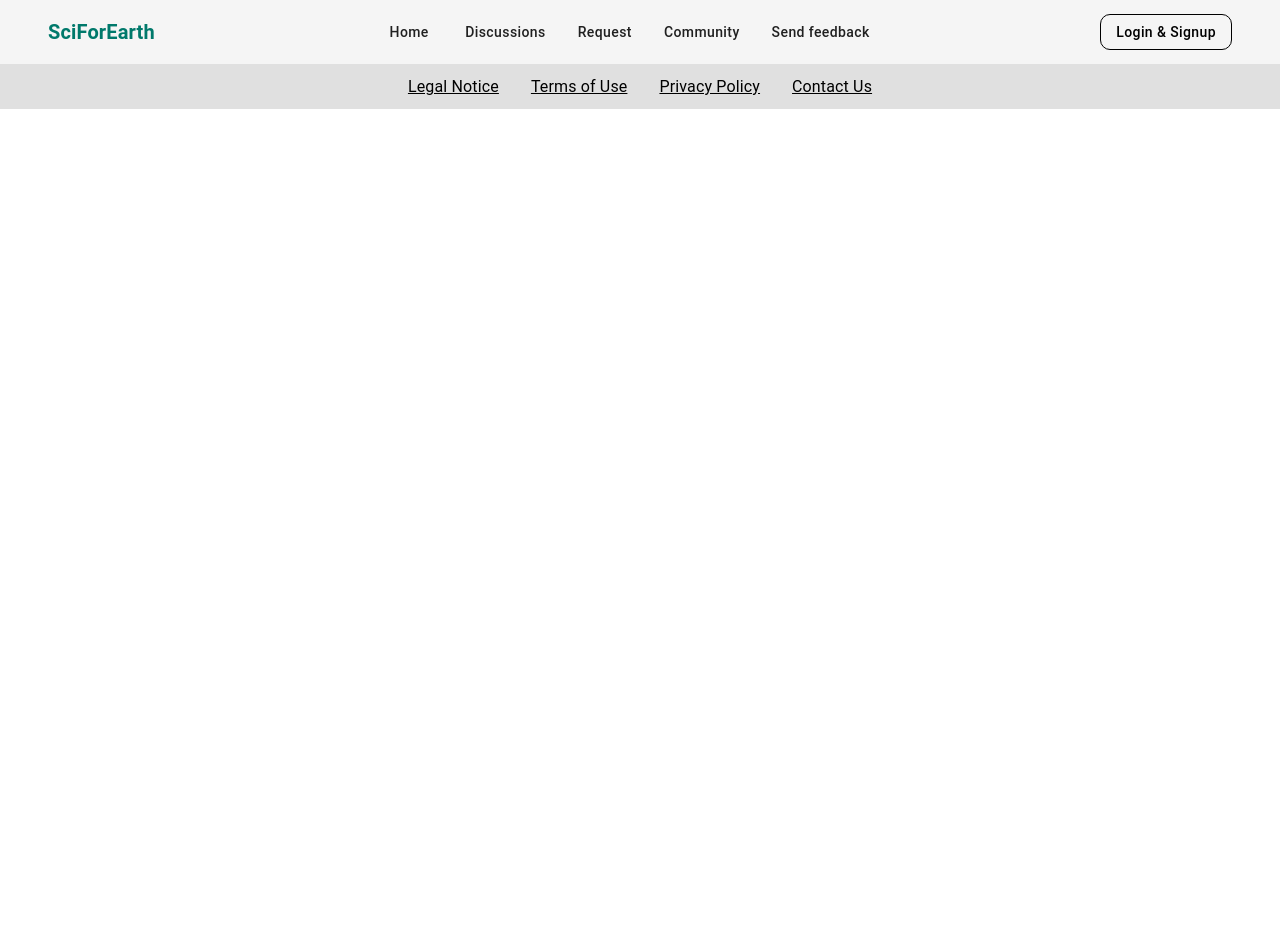
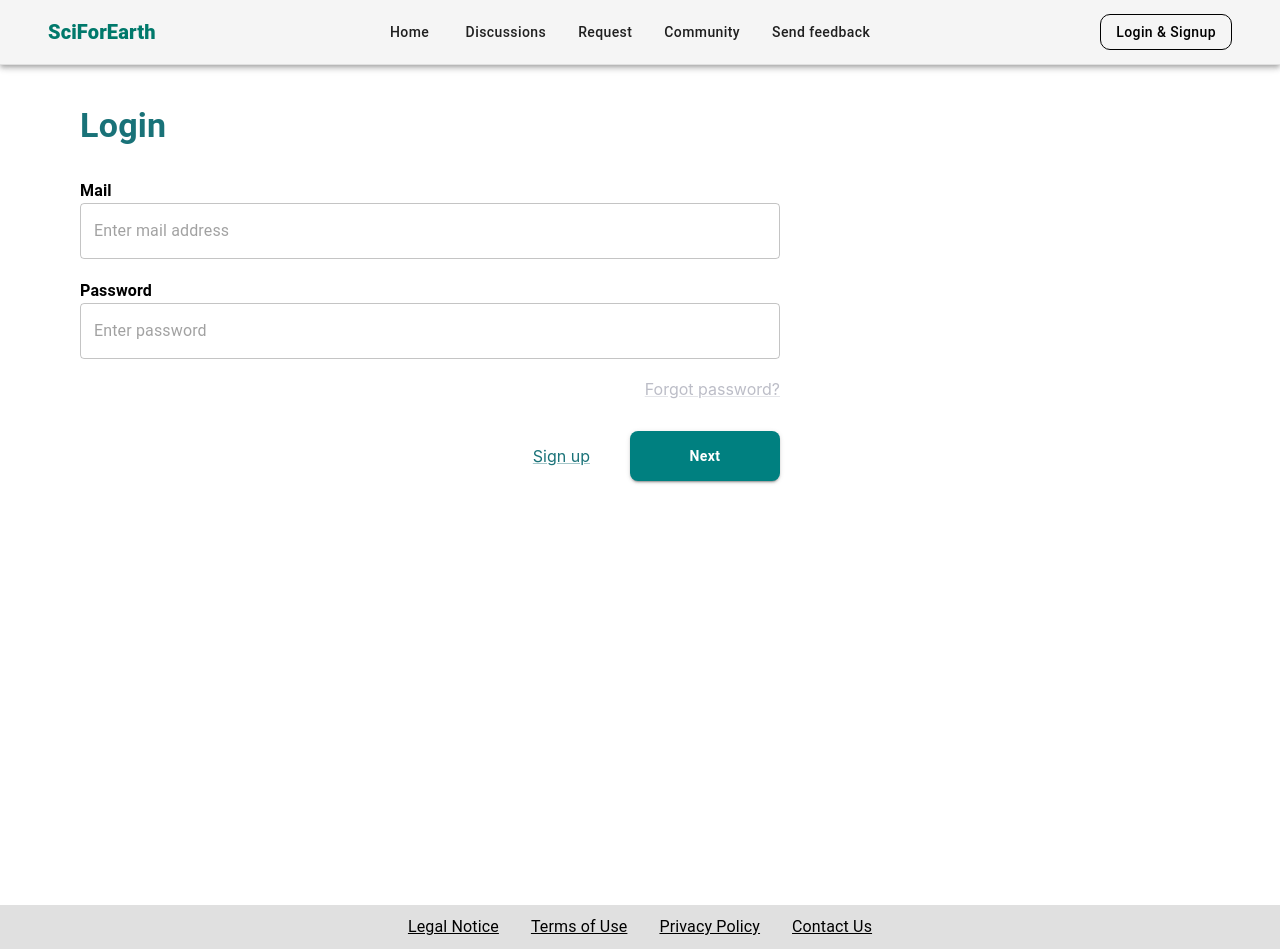
Before and after one commit to Road2genius/SciBlue, a React (Vite) app in the folder web/: page /login in a window 1280 px wide. Before the commit the page ends 800 px from the top, so only its background shows below. Built offline with nearby package versions, Linux system fonts and the light colour scheme.

Commit message:
fix: landing page typo and add login

```diff
--- a/web/src/App.tsx
+++ b/web/src/App.tsx
@@ -13,7 +13,11 @@ const Footer: React.LazyExoticComponent<React.FC<{}>> = lazy(
   () => import("./components/LandingPage/Footer/Footer")
 );
 const Home: React.LazyExoticComponent<React.FC<{}>> = lazy(
-  () => import("./components/LandingPage/Home")
+  () => import("./pages/Home")
+);
+
+const Login: React.LazyExoticComponent<React.FC<{}>> = lazy(
+  () => import("./pages/Login")
 );
 
 const MainLayout = (): JSX.Element => <Outlet />;
@@ -26,6 +30,7 @@ const App: React.FC = () => {
         <Routes>
           <Route path="/" element={<MainLayout />} />
           <Route index element={<Home />} />
+          <Route path="/login" element={<Login />} />
         </Routes>
       </Suspense>
       <Footer />
--- a/web/src/components/LandingPage/Collaboration/Collaboration.tsx
+++ b/web/src/components/LandingPage/Collaboration/Collaboration.tsx
@@ -4,7 +4,7 @@ import map from "../../../assets/images/map.svg";
 
 const Collaboration: React.FC = () => {
   return (
-    <Box p={5}>
+    <Box my={10}>
       <Container maxWidth="xl" sx={{ mt: 4 }}>
         <Grid container spacing={4} alignItems="center">
           <Grid item xs={12} md={6} display="flex" flexDirection="column">
@@ -14,15 +14,16 @@ const Collaboration: React.FC = () => {
 
             <Typography variant="body1" paragraph>
               Here you can browse all the collaboration requests and discussions
-              posted in SciForEarth by various players in the environmental
-              field, such as other public research laboratories, NGO or other
-              public organizations.
+              posted in <br />
+              SciForEarth by various players in the environmental field, such as
+              other public
+              <br /> research laboratories, NGO or other public organizations.
             </Typography>
 
             <Typography variant="body1" paragraph>
               Find yourself the scientific project that motivates you to jump
-              in, or help other by taking part to open discussions and answering
-              questions.
+              in, or help other by
+              <br /> taking part to open discussions and answering questions.
             </Typography>
 
             <Box display="flex" justifyContent="center" mt={4}>
--- a/web/src/components/LandingPage/Explications/Explications.tsx
+++ b/web/src/components/LandingPage/Explications/Explications.tsx
@@ -7,7 +7,7 @@ const Explications: React.FC = () => {
 
   return (
     <Box className={classes.root}>
-      <Container maxWidth="xl">
+      <Container maxWidth="xl" sx={{ marginY: "40px" }}>
         <Grid container spacing={4}>
           <Grid
             item
@@ -48,8 +48,8 @@ const Explications: React.FC = () => {
                 paragraph
               >
                 You are a researcher and need to find a NGO or a private actor
-                to apply to a specific grant for projects linked to climate
-                change?
+                to apply to a specific grant for projects linked to <br />
+                climate change?
               </Typography>
 
               <Typography
@@ -59,7 +59,8 @@ const Explications: React.FC = () => {
                 paragraph
               >
                 You are an NGO and need an explanation about a scientific method
-                used to measure the decline of the bee population?
+                used to measure the decline of the bee <br />
+                population?
               </Typography>
 
               <Typography
@@ -69,7 +70,8 @@ const Explications: React.FC = () => {
                 mb={3}
               >
                 You are a researcher and need to find quickly a collaborator
-                with a specific skill that can conduct a one-time experiment?
+                with a specific skill that can conduct a one-time <br />
+                experiment?
               </Typography>
 
               <Typography
@@ -162,8 +164,8 @@ const Explications: React.FC = () => {
                 paragraph
               >
                 Your laboratory has a specific murine model or you are a flow
-                cytometry expert and are willing to be advised when a need is
-                posted?
+                cytometry expert and are willing to be
+                <br /> advised when a need is posted?
               </Typography>
 
               <Typography
--- a/web/src/components/LandingPage/Header/Header.tsx
+++ b/web/src/components/LandingPage/Header/Header.tsx
@@ -7,7 +7,7 @@ const Header: React.FC = () => {
   const classes = useStyles();
 
   return (
-    <Box p={2}>
+    <Box my={15}>
       <Container maxWidth="xl" sx={{ mt: 4 }}>
         <Typography
           variant="h3"
@@ -20,7 +20,7 @@ const Header: React.FC = () => {
           Accelerate change through independent scientific collaboration
         </Typography>
 
-        <Grid container spacing={4}>
+        <Grid container>
           <Grid item xs={12} md={6}>
             <Box
               display="flex"
@@ -36,21 +36,25 @@ const Header: React.FC = () => {
 
               <Typography variant="body1" fontWeight={400} paragraph>
                 SciFor Earth facilitates collaboration with independent
-                scientists for projects that respond to environmental crises.
+                scientists for projects
+                <br /> that respond to environmental crisis.
                 <br />
                 <br />
                 NGOs, academic independent researchers, or other actors such as
+                <br />
                 governmental agencies can <strong>ask a question</strong>, start
-                an <strong>open discussion</strong> or submit a{" "}
-                <strong>collaboration request</strong> (for a new project, a
-                single experiment to realize, a partnership for a funding, ...).
+                an <strong>open discussion</strong> or <br />
+                submit a <strong>collaboration request</strong> (for a new
+                project, a single experiment to <br />
+                realize, a partnership for a funding, ...).
                 <br />
                 <br />
                 Anyone with a <strong>
                   validated professional profile
                 </strong>{" "}
-                can respond and be advised when a relevant collaboration
-                request, discussion or question is submitted.
+                can respond and be advised
+                <br /> when a relevant collaboration request, discussion or
+                question is submitted.
               </Typography>
             </Box>
           </Grid>
--- a/web/src/components/LandingPage/Home.tsx
+++ /dev/null
@@ -1,18 +0,0 @@
-import React from "react";
-import About from "./About/About";
-import Collaboration from "./Collaboration/Collaboration";
-import Explications from "./Explications/Explications";
-import Header from "./Header/Header";
-
-const Home: React.FC = () => {
-  return (
-    <>
-      <Header />
-      <Explications />
-      <Collaboration />
-      <About />
-    </>
-  );
-};
-
-export default Home;
--- a/web/src/components/Navbar/Navbar.tsx
+++ b/web/src/components/Navbar/Navbar.tsx
@@ -14,15 +14,17 @@ import {
   Typography,
 } from "@mui/material";
 import React, { useState } from "react";
+import { NavigateFunction, useNavigate } from "react-router-dom";
 
 const Navbar: React.FC = () => {
   const [drawerOpen, setDrawerOpen] = useState(false);
+  const navigate: NavigateFunction = useNavigate();
 
   const buttons: {
     name: string;
     onClick: () => void;
   }[] = [
-    { name: "Home", onClick: () => console.log("Home") },
+    { name: "Home", onClick: () => navigate("/") },
     { name: "Discussions", onClick: () => console.log("Discussions") },
     { name: "Request", onClick: () => console.log("Request") },
     { name: "Community", onClick: () => console.log("Community") },
@@ -84,7 +86,9 @@ const Navbar: React.FC = () => {
         <Toolbar>
           <Typography
             variant="h6"
-            sx={{ flexGrow: 1, color: "#00796b", fontWeight: "bold" }}
+            fontWeight={800}
+            sx={{ flexGrow: 1, color: "#00796b", cursor: "pointer" }}
+            onClick={() => navigate("/")}
           >
             SciForEarth
           </Typography>
@@ -116,6 +120,7 @@ const Navbar: React.FC = () => {
                 color: "#fff",
               },
             }}
+            onClick={() => navigate("/login")}
           >
             Login & Signup
           </Button>
--- /dev/null
+++ b/web/src/pages/Home.tsx
@@ -0,0 +1,18 @@
+import React from "react";
+import About from "../components/LandingPage/About/About";
+import Collaboration from "../components/LandingPage/Collaboration/Collaboration";
+import Explications from "../components/LandingPage/Explications/Explications";
+import Header from "../components/LandingPage/Header/Header";
+
+const Home: React.FC = () => {
+  return (
+    <>
+      <Header />
+      <Explications />
+      <Collaboration />
+      <About />
+    </>
+  );
+};
+
+export default Home;
--- /dev/null
+++ b/web/src/pages/Login.tsx
@@ -0,0 +1,78 @@
+import { Box, Button, Link, TextField, Typography } from "@mui/material";
+import { makeStyles } from "@mui/styles";
+import React from "react";
+
+const LoginPage: React.FC = () => {
+  const classes = useStyles();
+
+  return (
+    <Box className={classes.root}>
+      <Typography variant="h4" fontWeight={700} color="#197278" mb={4}>
+        Login
+      </Typography>
+
+      <Typography variant="body1" fontWeight={600}>
+        Mail
+      </Typography>
+      <TextField
+        fullWidth
+        placeholder="Enter mail address"
+        variant="outlined"
+        sx={{ marginBottom: "20px" }}
+      />
+
+      <Typography variant="body1" fontWeight={600}>
+        Password
+      </Typography>
+      <TextField
+        fullWidth
+        placeholder="Enter password"
+        type="password"
+        variant="outlined"
+        sx={{ marginBottom: "20px" }}
+      />
+
+      <Link href="#" color="#BCBDC7" alignSelf="flex-end">
+        Forgot password?
+      </Link>
+
+      <Box display="flex" justifyContent="flex-end" alignItems="center" mt={4}>
+        <Link href="#" color="#197278">
+          Sign up
+        </Link>
+
+        <Button
+          variant="contained"
+          color="primary"
+          sx={{
+            width: "150px",
+            borderRadius: "8px",
+            textTransform: "none",
+            height: "50px",
+            fontWeight: 700,
+            backgroundColor: "#008080",
+            "&:hover": {
+              backgroundColor: "#006666",
+            },
+            marginLeft: "40px",
+          }}
+        >
+          Next
+        </Button>
+      </Box>
+    </Box>
+  );
+};
+
+export default LoginPage;
+
+const useStyles = makeStyles({
+  root: {
+    marginTop: "40px",
+    marginLeft: "80px",
+    maxWidth: "700px",
+    minHeight: "100vh",
+    display: "flex",
+    flexDirection: "column",
+  },
+});
```
Also changed, not shown: web/src/components/LandingPage/About/About.tsx (+38 -27 lines).
